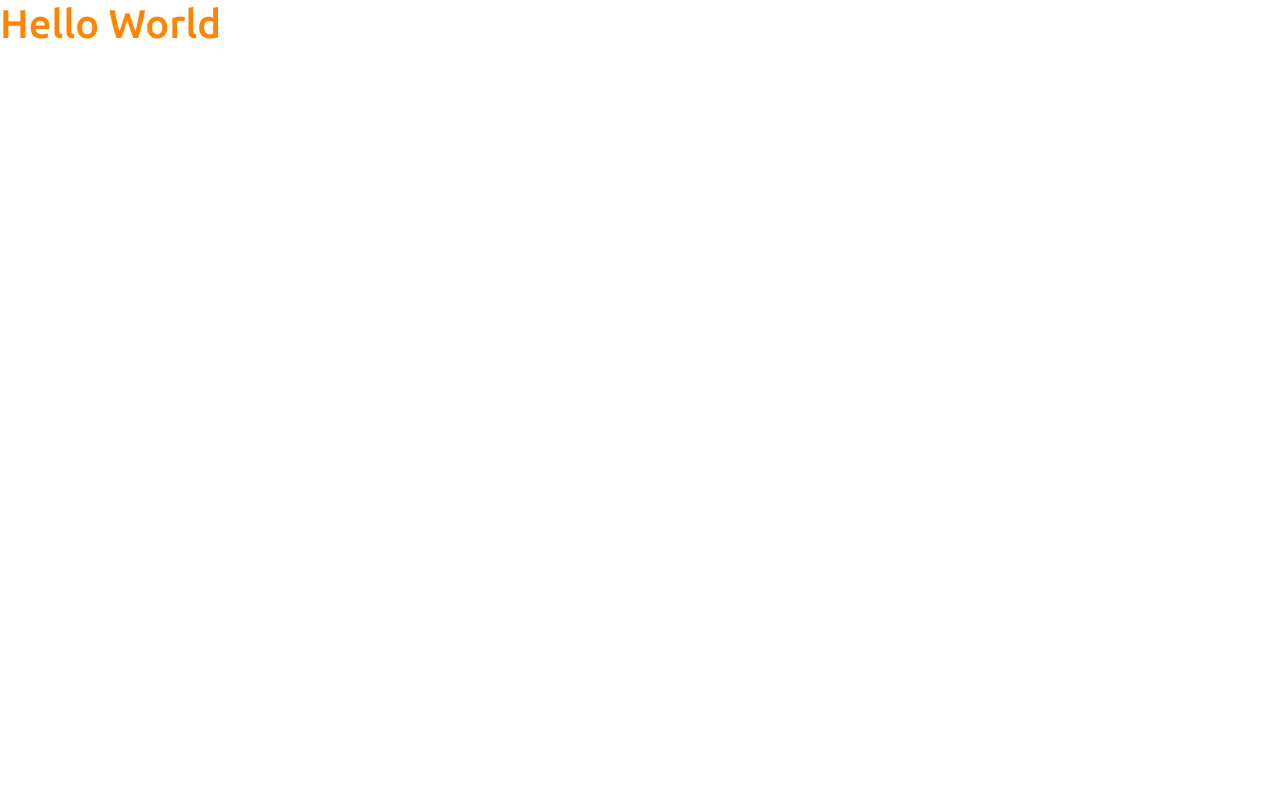
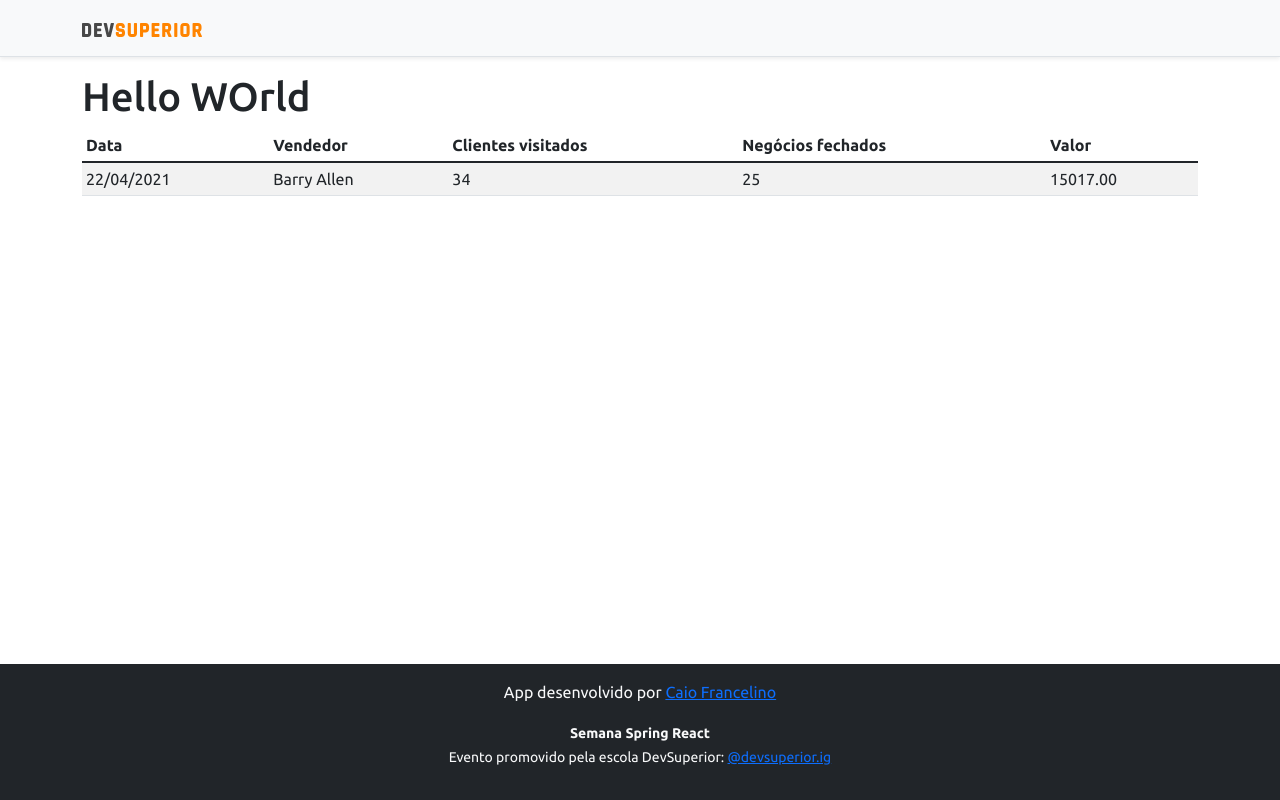
Before and after one commit to CaioFrance/projeto-sds4, a React (Create React App) app in the folder frontend/: page / in a window 1280 px wide. Built offline with nearby package versions, Linux system fonts and the light colour scheme.

Commit message:
basic static components

```diff
--- a/frontend/src/App.tsx
+++ b/frontend/src/App.tsx
@@ -1,9 +1,16 @@
-function App() {
+import { DataTable } from "components/DataTable";
+import { Footer } from "components/Footer";
+import { NavBar } from "components/NavBar";
+
+export function App() {
   return (
-    <div>
-      <h1 className="text-primary">Hello World</h1>
-    </div>
+    <>
+      <NavBar />
+        <div className="container">
+          <h1>Hello WOrld</h1>
+          <DataTable />
+        </div>
+      <Footer />
+    </>
   );
 }
-
-export default App;
--- /dev/null
+++ b/frontend/src/components/DataTable.tsx
@@ -0,0 +1,27 @@
+export function DataTable() {
+  return (
+    <div className="table-responsive">
+      <table className="table table-striped table-sm">
+        <thead>
+          <tr>
+            <th>Data</th>
+            <th>Vendedor</th>
+            <th>Clientes visitados</th>
+            <th>Negócios fechados</th>
+            <th>Valor</th>
+          </tr>
+        </thead>
+        <tbody>
+          <tr>
+            <td>22/04/2021</td>
+            <td>Barry Allen</td>
+            <td>34</td>
+            <td>25</td>
+            <td>15017.00</td>
+          </tr>
+        </tbody>
+      </table>
+    </div>
+
+  )
+}
--- /dev/null
+++ b/frontend/src/components/Footer.tsx
@@ -0,0 +1,11 @@
+export function Footer() {
+  return (
+    <footer className="footer mt-auto py-3 bg-dark">
+      <div className="container">
+        <p className="text-light">App desenvolvido por <a href="https://github.com/CaioFrance" target="_blank" rel="noreferrer">Caio Francelino</a></p>
+        <p className="text-light"><small><strong>Semana Spring React</strong><br />
+          Evento promovido pela escola DevSuperior: <a href="https://instagram.com/devsuperior.ig" target="_blank" rel="noreferrer">@devsuperior.ig</a></small></p>
+      </div>
+    </footer>
+  );
+}
--- /dev/null
+++ b/frontend/src/components/NavBar.tsx
@@ -0,0 +1,14 @@
+import ImgDsDark from '../assets/img/ds-dark.svg'
+
+export function NavBar() {
+  return (
+    <div className="d-flex flex-column flex-md-row align-items-center p-3 px-md-4 mb-3 bg-light border-bottom shadow-sm">
+      <div className="container">
+        <nav className="my-2 my-md-0 mr-md-3">
+          <img src={ImgDsDark} alt="DevSuperior" width="120" />
+        </nav>
+      </div>
+    </div>
+
+  );
+}
--- a/frontend/src/index.tsx
+++ b/frontend/src/index.tsx
@@ -5,7 +5,7 @@
 import 'bootstrap/dist/css/bootstrap.css'
 import './assets/css/index.css'
 
-import App from './App';
+import {App} from './App';
 
 ReactDOM.render(
   <React.StrictMode>
```
Also changed, not shown: frontend/src/assets/img/ds-dark.svg (added).
